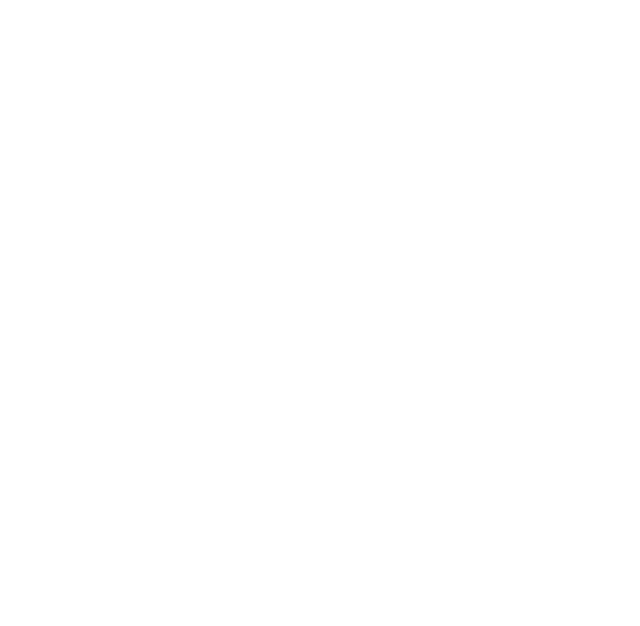
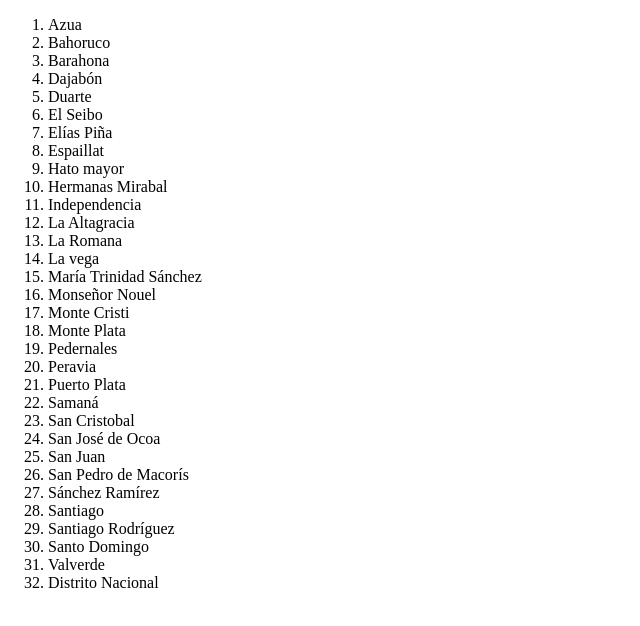
Before and after one commit to Mel1601/component2, an Angular app: page / in a window 1280 px wide. Shown: the top 626 px of the page, without its empty margins (0-640 px from the left). Built offline with nearby package versions, Linux system fonts and the light colour scheme.

Commit message:
ordered list

```diff
--- a/src/app/app.component.html
+++ b/src/app/app.component.html
@@ -0,0 +1,35 @@
+
+  <ol type="1">
+    <li>Azua</li>
+    <li>Bahoruco</li>
+    <li>Barahona</li>
+    <li>Dajabón</li>
+    <li>Duarte</li>
+    <li>El Seibo</li>
+    <li>Elías Piña</li>
+    <li>Espaillat</li>
+    <li>Hato mayor</li>
+    <li>Hermanas Mirabal</li>
+    <li>Independencia</li>
+    <li>La Altagracia</li>
+    <li>La Romana</li>
+    <li>La vega</li>
+    <li>María Trinidad Sánchez</li>
+    <li>Monseñor Nouel</li>
+    <li>Monte Cristi</li>
+    <li>Monte Plata</li>
+    <li>Pedernales</li>
+    <li>Peravia</li>
+    <li>Puerto Plata</li>
+    <li>Samaná</li>
+    <li>San Cristobal</li>
+    <li>San José de Ocoa</li>
+    <li>San Juan</li>
+    <li>San Pedro de Macorís</li>
+    <li>Sánchez Ramírez</li>
+    <li>Santiago</li>
+    <li>Santiago Rodríguez</li>
+    <li>Santo Domingo</li>
+    <li>Valverde</li>
+    <li>Distrito Nacional</li>
+  </ol>
```
